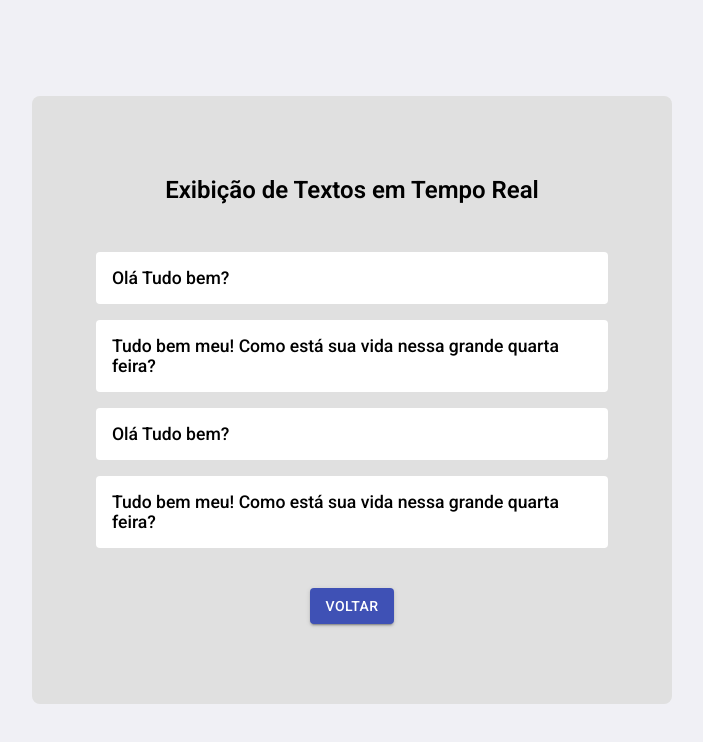
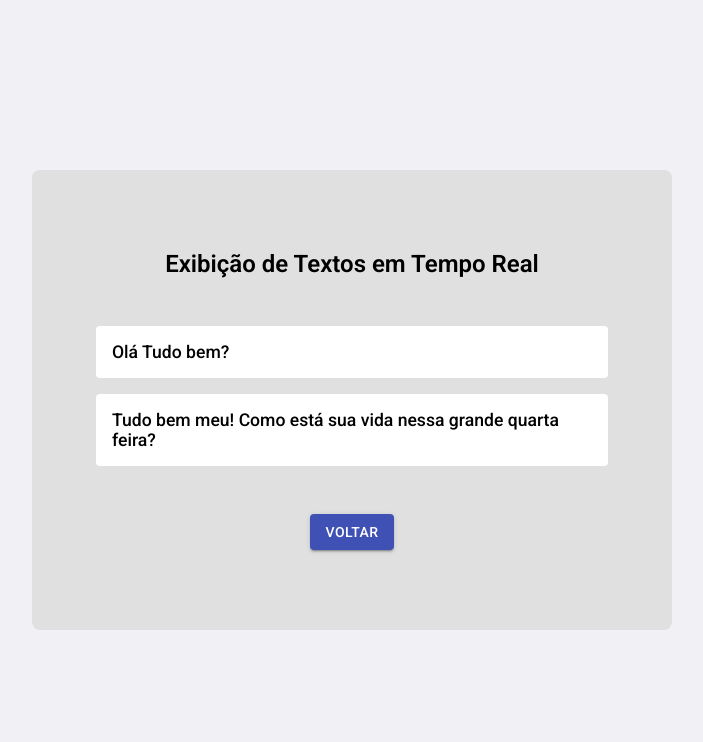
Before and after one commit to lucasfsduarte/react-template, a React (Create React App) app: page /list in a window 1280 px wide. Shown: the top 742 px of the page, without its empty margins (288-991 px from the left). Built offline with nearby package versions, Linux system fonts and the light colour scheme.

Commit message:
chore: add examples

```diff
--- a/src/pages/ListExample/index.js
+++ b/src/pages/ListExample/index.js
@@ -1,6 +1,9 @@
 import React, { useState, useEffect } from 'react'
 import { Button } from '@material-ui/core'
 import { useHistory } from 'react-router-dom'
+
+// Exemplo de import do graphql, talvez tenha que alterar alguma coisa
+// import { exemploFuncao } from '../../generated/graphql'
 
 import './styles.sass'
 
@@ -16,20 +19,17 @@ const ListExample = () => {
 	// Forma de criar uma variavel
 	const [list, setList] = useState([])
 
+	// Exemplo de uso do graphql
+	// const { data, loading, error, refetch } = exemploFuncao({
+  //   onCompleted(data) {
+	// 		console.log(data)
+	// 		// A partir dos dados recuperados, vamos settar a lista
+  //     setList(data)
+  //   }
+  // })
+
 	useEffect(() => {
 		const newList = [
-			{ text: 'Olá Tudo bem?' },
-			{ text: 'Tudo bem meu! Como está sua vida nessa grande quarta feira?' },
-			{ text: 'Olá Tudo bem?' },
-			{ text: 'Tudo bem meu! Como está sua vida nessa grande quarta feira?' },
-			{ text: 'Olá Tudo bem?' },
-			{ text: 'Tudo bem meu! Como está sua vida nessa grande quarta feira?' },
-			{ text: 'Olá Tudo bem?' },
-			{ text: 'Tudo bem meu! Como está sua vida nessa grande quarta feira?' },
-			{ text: 'Olá Tudo bem?' },
-			{ text: 'Tudo bem meu! Como está sua vida nessa grande quarta feira?' },
-			{ text: 'Olá Tudo bem?' },
-			{ text: 'Tudo bem meu! Como está sua vida nessa grande quarta feira?' },
 			{ text: 'Olá Tudo bem?' },
 			{ text: 'Tudo bem meu! Como está sua vida nessa grande quarta feira?' },
 		]
```
